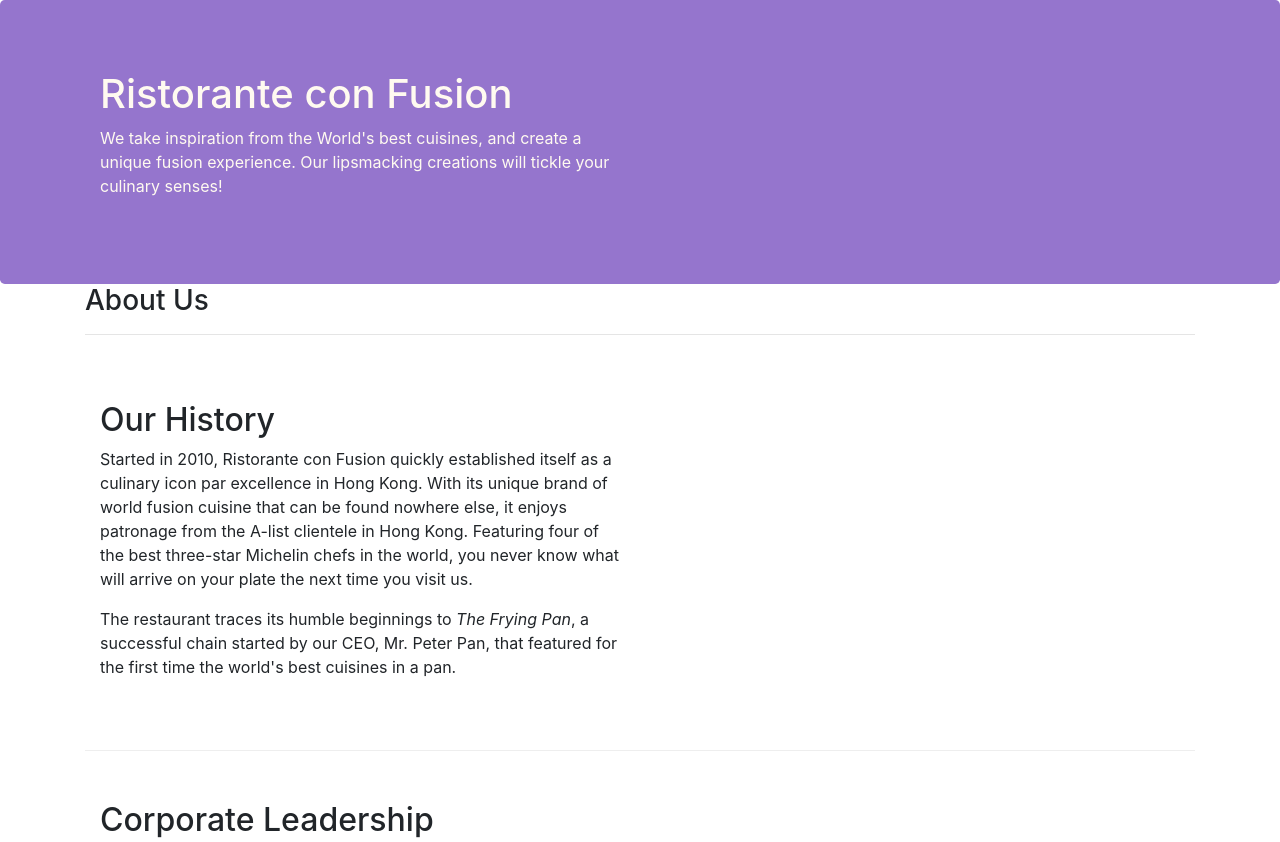
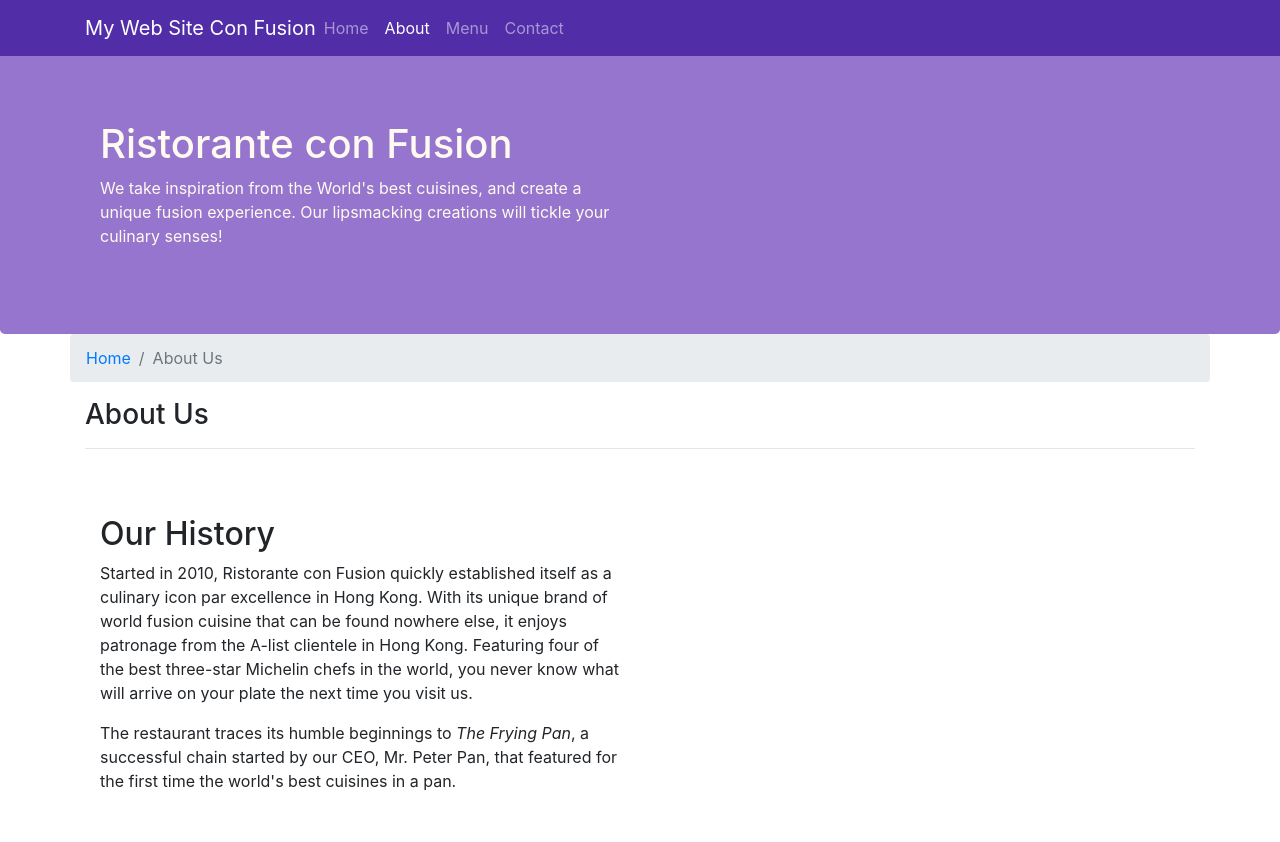
Before and after one commit to Jmiguel14/ConFusion_Boostrap04, a website: page aboutus.html in a window 1280 px wide. Shown: the top 842 px of the page. Drawn offline with nearby package versions, Linux system fonts and the light colour scheme.

Commit message:
Added NavBar and breadcrumb 1 little mistake :'v

```diff
--- a/aboutus.html
+++ b/aboutus.html
@@ -15,6 +15,30 @@
 </head>
 
 <body>
+    <nav class="navbar navbar-dark navbar-expand-sm fixed-top">
+        <div class="container">
+            <button class="navbar-toggler" type="button" data-toggle="collapse" data-target="#Navbar">
+                <span class="navbar-toggler-icon"></span>
+            </button>
+            <a class="navbar-brand mr-auto" href="./index.html">My Web Site Con Fusion</a>
+            <div class="collapse navbar-collapse" id="Navbar">
+                <ul class="navbar-nav mr-auto">
+                    <li class="nav-item">
+                        <a class="nav-link" href="index.html">Home</a>
+                    </li>
+                    <li class="nav-item active">
+                        <a class="nav-link" href="#">About</a>
+                    </li>
+                    <li class="nav-item">
+                        <a class="nav-link" href="#">Menu</a>
+                    </li>
+                    <li class="nav-item">
+                        <a class="nav-link" href="#">Contact</a>
+                    </li>
+                </ul>
+            </div>
+        </div>
+    </nav>
 
     <header class="jumbotron">
         <div class="container">
@@ -30,8 +54,12 @@
     </header>
 
     <div class="container">
-        <div>
-            <div>
+        <div class="row">
+            <ol class="col-12 breadcrumb">
+                <li class="breadcrumb-item"><a href="./index.html">Home</a></li>
+                <li class="breadcrumb-item active">About Us</li>
+            </ol>
+            <div class="col-12">
                <h3>About Us</h3>
                <hr>
             </div>
@@ -70,7 +98,7 @@
                 <div class="col-4 offset-1 col-sm-2">
                     <h5>Links</h5>
                     <ul class="list-unstyled">
-                        <li><a href="#">Home</a></li>
+                        <li><a href="./index.html">Home</a></li>
                         <li><a href="#">About</a></li>
                         <li><a href="#">Menu</a></li>
                         <li><a href="#">Contact</a></li>
--- a/css/styles.css
+++ b/css/styles.css
@@ -28,3 +28,12 @@
     margin: 0px;
     color: #0f0f0f;
 }
+
+body{
+    padding: 50px 0px 0px 0px;
+    z-index: 0;
+}
+
+.navbar-dark{
+    background-color: #512da8;
+}
```
Also changed, not shown: index.html (+25 -1 lines).
